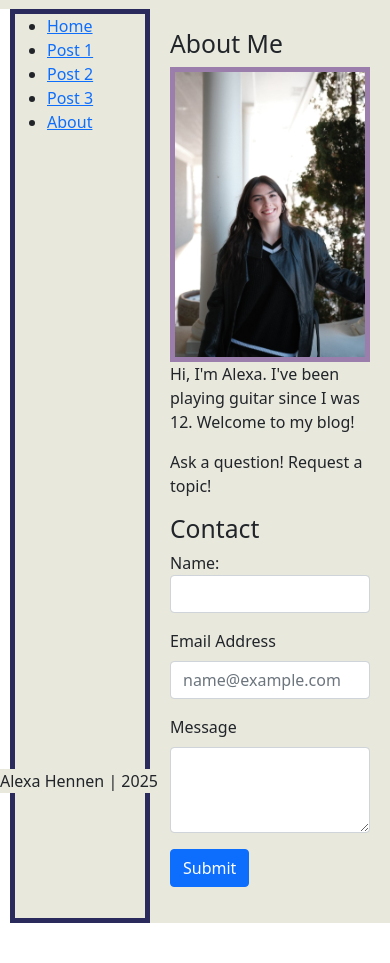
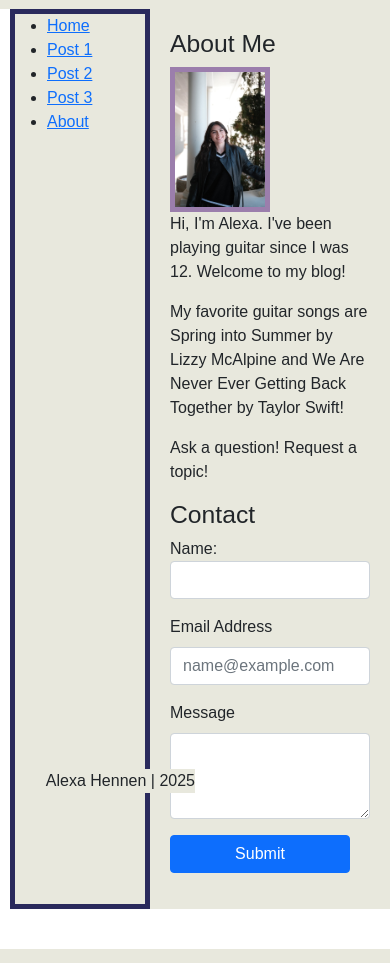
Before and after one commit to alexa-henn/individual-assignment-4, a plain HTML site: page About.html in a window 390 px wide. Shown: the part 51-1014 px from the top of the page. Drawn offline with nearby package versions, Linux system fonts and the light colour scheme.

Commit message:
fourth i think

```diff
--- a/About.html
+++ b/About.html
@@ -25,6 +25,7 @@
         <h2>About Me</h2>
         <img src="about.jpeg" width="200px">
         <p>Hi, I'm Alexa. I've been playing guitar since I was 12. Welcome to my blog!</p>
+        <p>My favorite guitar songs are Spring into Summer by Lizzy McAlpine and We Are Never Ever Getting Back Together by Taylor Swift!</p>
         <p>Ask a question! Request a topic!</p>
 
 <h2>Contact</h2>
@@ -44,7 +45,7 @@
 </div>
 
 <div class="mb-3">
-    <input type = "button" value = "Submit" class="btn btn-primary" onclick = "contactForm();">
+    <input type = "button" value = "Submit" class="btn btn-primary" id="submitButton" onclick = "contactForm();">
 </div>
 
 <p id="thanks"></p>
--- a/style.css
+++ b/style.css
@@ -1,5 +1,6 @@
 * {
     background-color: #E8E8DD;
+    font-family: Arial, Helvetica, sans-serif;
 }
 
 body {
@@ -31,7 +32,8 @@ article {
 footer {
     grid-area: foot;
     position: fixed;
-    bottom: 0;
+    bottom: 0px;
+    right: 50%
 }
 
 a:hover {
@@ -54,3 +56,16 @@ img {
 th, td {
     padding: 10px
 }
+
+@media screen and (max-width: 500px) {
+
+img {
+    max-width: 50%;
+}
+
+#submitButton {
+    width: 90%
+}
+
+
+}
```
Also changed, not shown: index.html (+4 -0 lines), javascript.js (line endings or trailing spaces), 1 other file.
